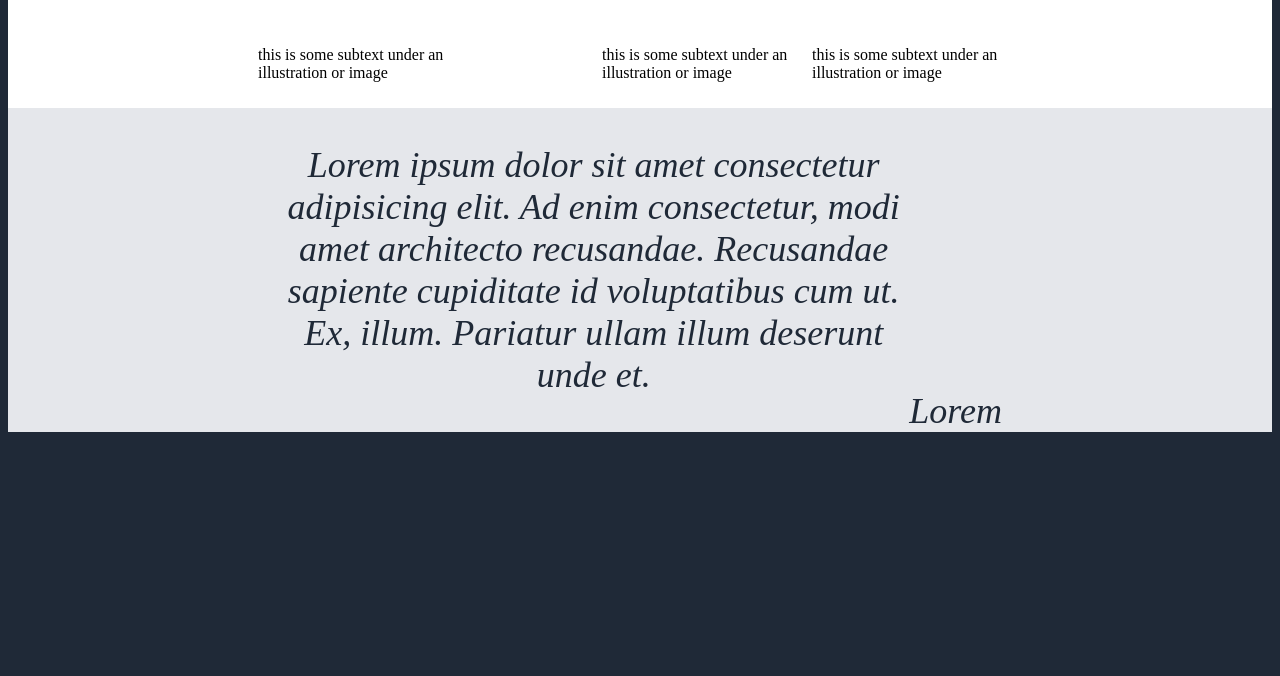
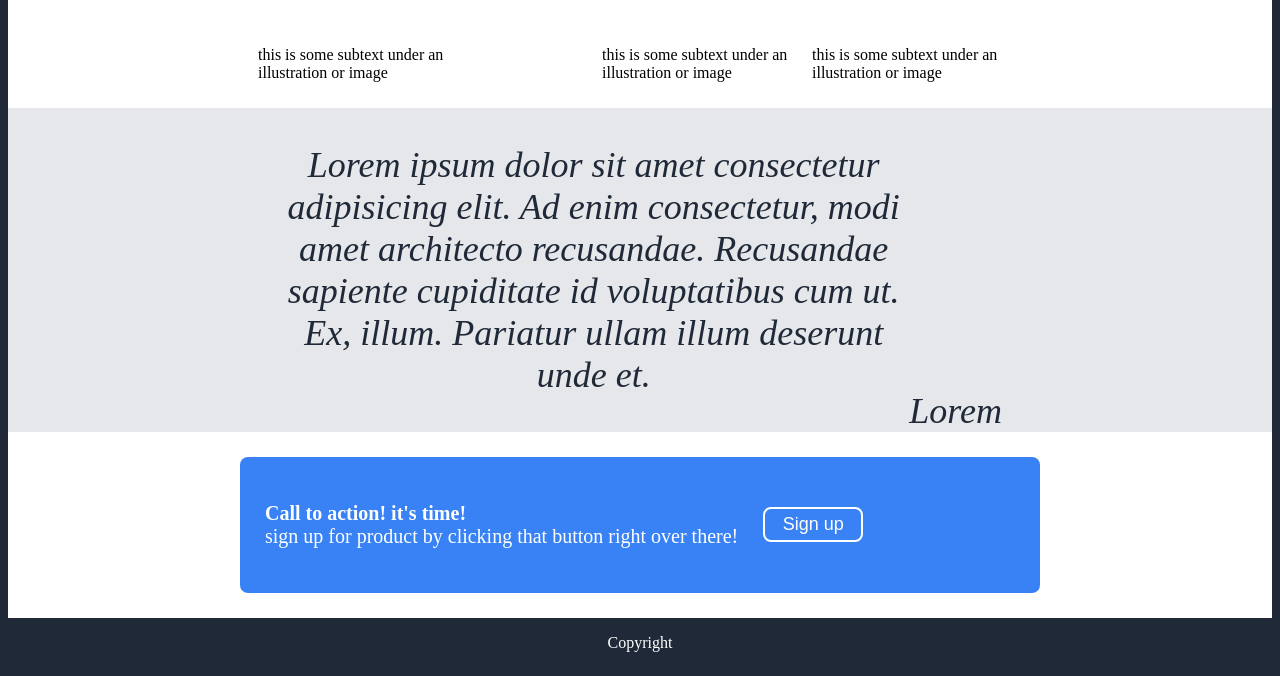
Before and after one commit to JavierAybar/Landing-Page, a plain HTML site: page index.html in a window 1280 px wide. Shown: the part 682-1358 px from the top of the page. Before the commit the page ends 1122 px from the top, so only its background shows below. Drawn offline with Linux system fonts and the light colour scheme.

Commit message:
footer-seccion

```diff
--- a/index.html
+++ b/index.html
@@ -78,5 +78,18 @@
         </p>
         <cite>Lorem</cite>
     </div>
+    <div class="signup-seccion">
+        <div class="container">
+            <p class="signup-text">
+               <strong>Call to action! it's time!</strong><br>
+                sign up for product by clicking that button right over there!
+            </p>
+            <button class="signup-button">Sign up</button>
+        </div>
+
+    </div>
+    <div class="footer-seccion">
+        <p>Copyright</p>
+    </div>
 </body>
 </html>
--- a/styles.css
+++ b/styles.css
@@ -101,3 +101,37 @@ h2 {
     align-items: flex-end;
     padding: 0px 270px;
 }
+
+
+
+.signup-seccion {
+    background-color: white;
+    display: flex;
+    justify-content: center;
+
+}
+
+.container {
+    background-color: #3882f6;
+    margin: 25px;
+    border-radius:8px ;
+    min-width: 100vh;
+    display: flex;
+    align-items: center;
+}
+
+.signup-text {
+    font-size: 20px;
+    padding: 25px;
+}
+
+.signup-button{
+    border: white 2px solid;
+    border-radius: 8px;
+    height: 35px;
+    width: 100px;
+}
+
+.footer-seccion {
+    text-align: center;
+}
```
